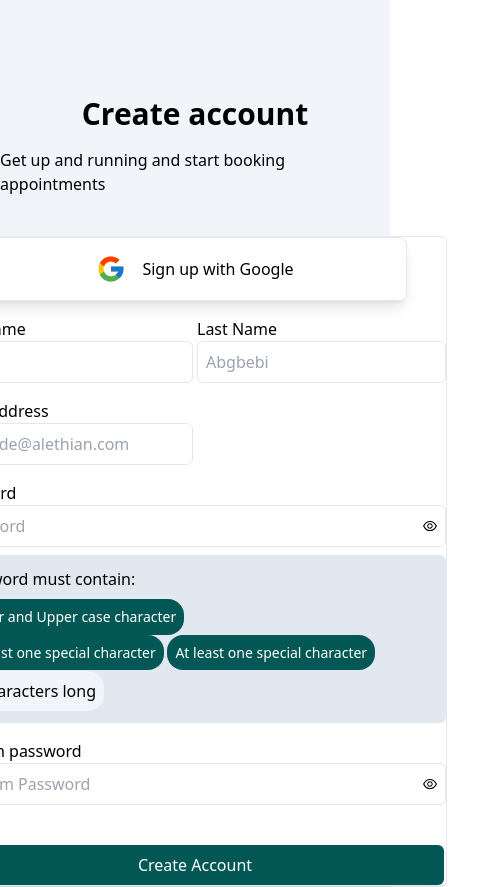
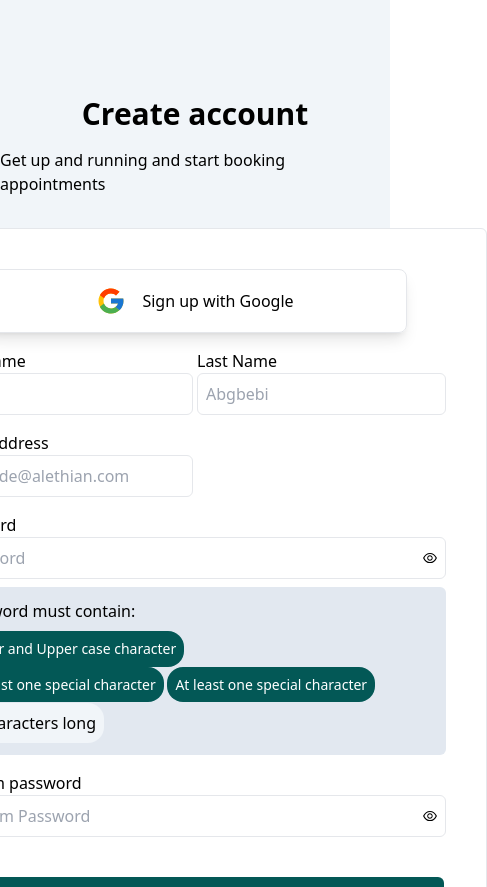
Before and after one commit to Lukman10a/appointment, a React (Create React App) app: page / in a window 390 px wide. Shown: the top 887 px of the page, 487 px wide, since content can reach past the window. Built offline with nearby package versions, Linux system fonts and the light colour scheme.

Commit message:
setting responsiveness

```diff
--- a/src/App.js
+++ b/src/App.js
@@ -40,7 +40,7 @@ function App() {
         <p>Get up and running and start booking appointments</p>
       </div>
 
-      <div className="flex justify-center items-center bg-white flex-col border m-10 rounded-md shadow-lg w-fit">
+      <div className="flex justify-center items-center bg-white flex-col border my-8 p-10 rounded-md shadow-lg w-fit">
         <div className="flex items-center gap-4 border p-4 px-28 sm:px-36 rounded-lg shadow-lg">
           <FcGoogle size={30} />
           <p>Sign up with Google</p>
```
